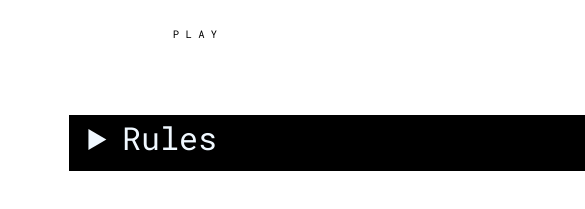
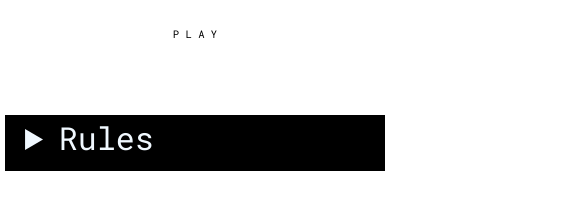
Before and after one commit to ladronbx/mastermind, a plain HTML site: page index.html in a window 390 px wide. Shown: the part 111-320 px from the top of the page, 585 px wide, since content can reach past the window. Drawn offline with nearby package versions, Linux system fonts and the light colour scheme.

Commit message:
feat: finish responsive index.html design

```diff
--- a/css/style-index.css
+++ b/css/style-index.css
@@ -12,7 +12,7 @@ body {
     display: flex;
     flex-direction: column;
     justify-content: center;
-    align-items: flex-start;
+    align-items: center;
 }
 
 .container-fluid {
@@ -136,13 +136,13 @@ h1 {
     text-decoration: none;
 }
 .button-play:hover{
-    color: rgb(124, 241, 181);
+    color:black;
     background-color: rgb(255, 255, 255);
     border: 0.1em solid black;
 }
 
 .rules{
-    width: 80em;
+    width: 100%;
     margin: 4em;
     padding-bottom: 0.5em;
     color: aliceblue;
```
